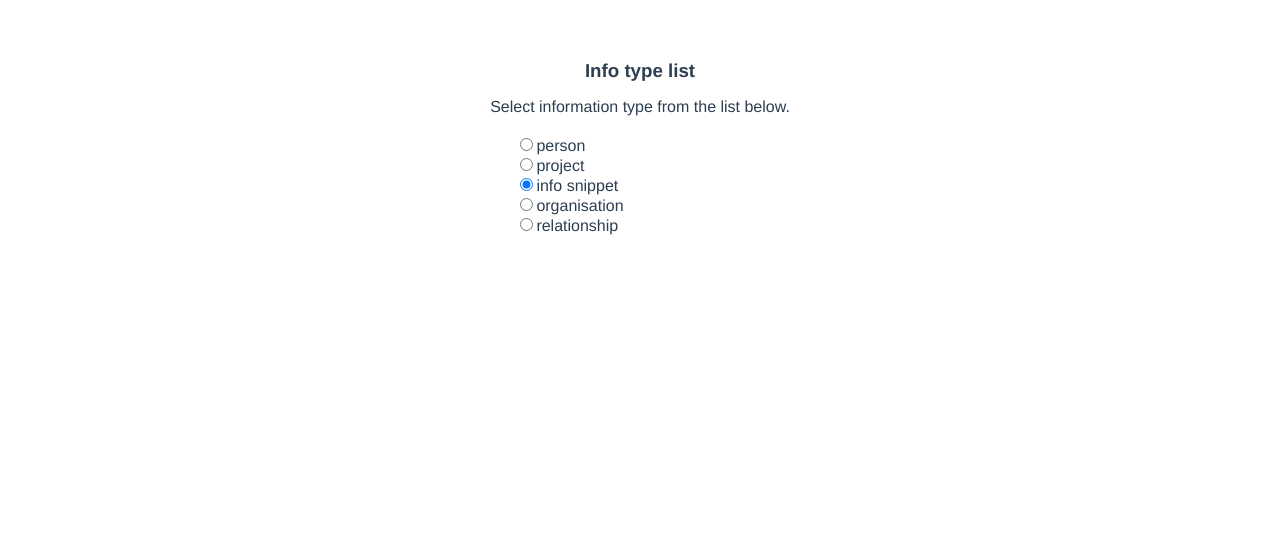
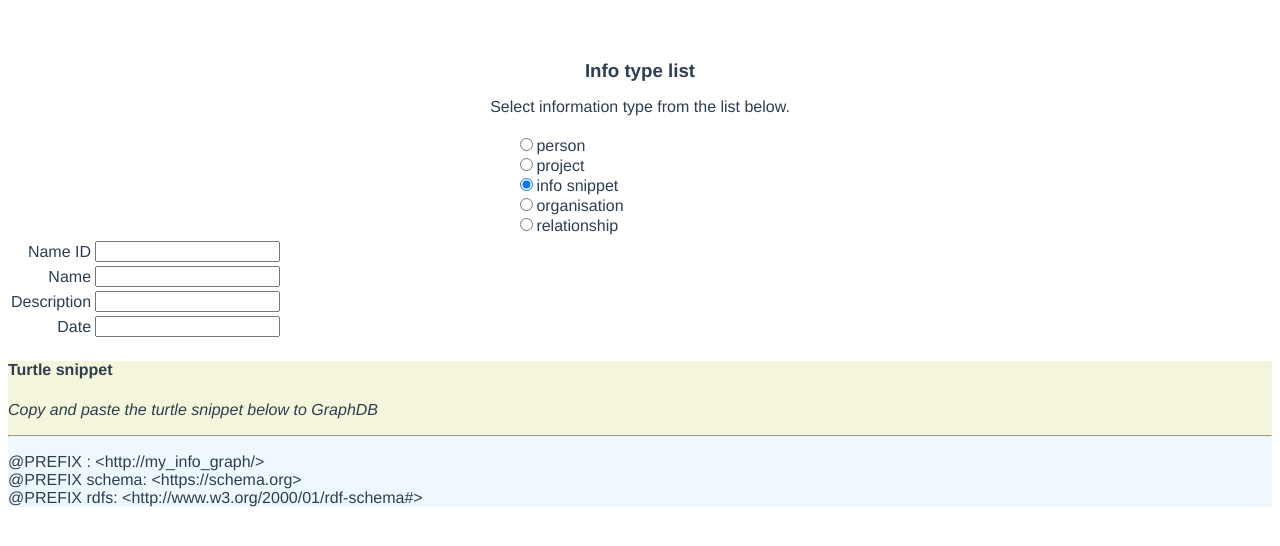
Before and after one commit to kheerand/infograph, a Vue app: page / in a window 1280 px wide. Both pictures are taken after a click on the radio button 526 px from the left and 184 px from the top of the page. Shown: the top 546 px of the page. Built offline with nearby package versions, Linux system fonts and the light colour scheme.

Commit message:
Initial version of infotypeSnippet and refactored code

```diff
--- a/src/App.vue
+++ b/src/App.vue
@@ -12,6 +12,9 @@
   <div v-if="selectedInfoType == 'organisationFields'">
     <infoTypeOrganzation />
   </div>
+  <div v-if="selectedInfoType == 'infoFields'">
+    <infoTypeInfoSnippet />
+  </div>
 
 </template>
 
@@ -19,6 +22,7 @@
 import infoTypePerson from "./components/infoTypePerson.vue";
 import infoTypeProject from "./components/infoTypeProject.vue";
 import infoTypeOrganzation from "./components/infoTypeOrganization.vue";
+import infoTypeInfoSnippet from "./components/infoTypeInfoSnippet.vue";
 import infoTypesList from "./components/infoTypesList.vue";
 
 export default {
@@ -27,6 +31,7 @@ export default {
     infoTypeProject,
     infoTypePerson,
     infoTypeOrganzation,
+    infoTypeInfoSnippet,
     infoTypesList
   },
   data() {
--- /dev/null
+++ b/src/components/infoTypeInfoSnippet.vue
@@ -0,0 +1,136 @@
+<template>
+  <div id="input_area">
+    <table>
+      <tr class="input_row">
+        <td class="input_heading">
+          {{ fields.predicate.label }}
+        </td>
+        <td class="input_input">
+          <input type="text" v-model="fields.predicate.value" />
+        </td>
+      </tr>
+      <tr class="input_row" v-for="subject in fields.subjects" :key="subject">
+        <td class="input_heading">
+          {{ subject.label }}
+        </td>
+        <td class="input_input">
+          <input type="text" v-model="subject.value" />
+        </td>
+      </tr>
+    </table>
+
+    <div id="turtle_snippet">
+      <div id="turtle_preamble">
+        <h4>Turtle snippet</h4>
+        <p>
+          <em>Copy and paste the turtle snippet below to GraphDB</em>
+        </p>
+        <hr />
+      </div>
+
+      <div id="turtle_prefixes">
+        <p>
+          <span v-for="prefix in prefixes" :key="prefix">
+            {{ prefix }}<br />
+          </span>
+        </p>
+      </div>
+
+      <div id="turtle_tripples">
+        <span v-if="fields.predicate.value != ''">
+          :{{ fields.predicate.value }} a {{ fields.predicate.type }}.<br />
+        </span>
+        <span v-for="subject in fields.subjects" :key="subject">
+          <span v-if="subject.value != ''">
+            <span> :{{ fields.predicate.value }} {{ subject.predicate }} </span>
+            <span v-if="subject.type == 'l'">
+              "{{ subject.value }}".<br />
+            </span>
+            <span v-if="subject.type == 's'">
+              :{{ subject.value }}.<br />
+            </span>
+          </span>
+        </span>
+      </div>
+    </div>
+  </div>
+</template>
+
+<script>
+export default {
+  name: "turtleItem",
+  props: {},
+  data() {
+    return {
+      prefixes: [
+        "@PREFIX : <http://my_info_graph/>", // try and load this from a config file in the future.
+        "@PREFIX schema: <https://schema.org>",
+        "@PREFIX rdfs: <http://www.w3.org/2000/01/rdf-schema#>",
+      ],
+      nameID: "",
+      name: "",
+      description: "",
+      funderID: "",
+      parentOrganizationID: "",
+      fields: {
+        predicate: {
+          label: "Name ID",
+          type: "schema:NewsArticle",
+          value: "",
+        },
+        subjects: [
+          {
+            label: "Name",
+            predicate: "schema:name",
+            type: "l",
+            value: "",
+          },
+          {
+            label: "Description",
+            predicate: "schema:description",
+            type: "l",
+            value: "",
+          },
+          {
+            label: "Date",
+            predicate: "schema:date",
+            type: "s",
+            value: "",
+          },
+        ],
+      },
+    };
+  },
+};
+</script>
+
+<!-- Add "scoped" attribute to limit CSS to this component only -->
+<style scoped>
+h3 {
+  margin: 40px 0 0;
+}
+ul {
+  list-style-type: none;
+  padding: 0;
+}
+li {
+  display: inline-block;
+  margin: 0 10px;
+}
+a {
+  color: #42b983;
+}
+#turtle_snippet {
+  text-align: left;
+  background: aliceblue;
+}
+#turtle_preamble {
+  background: beige;
+}
+.input_heading {
+  text-align: right;
+}
+.input_input {
+  text-align: left;
+}
+</style>
```
